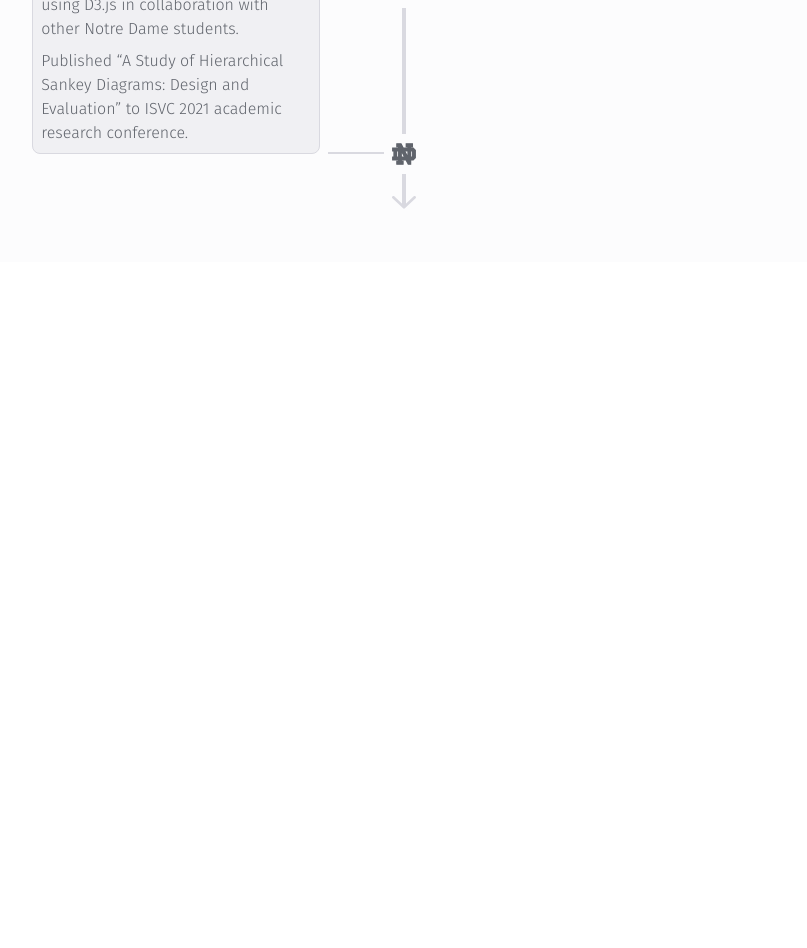
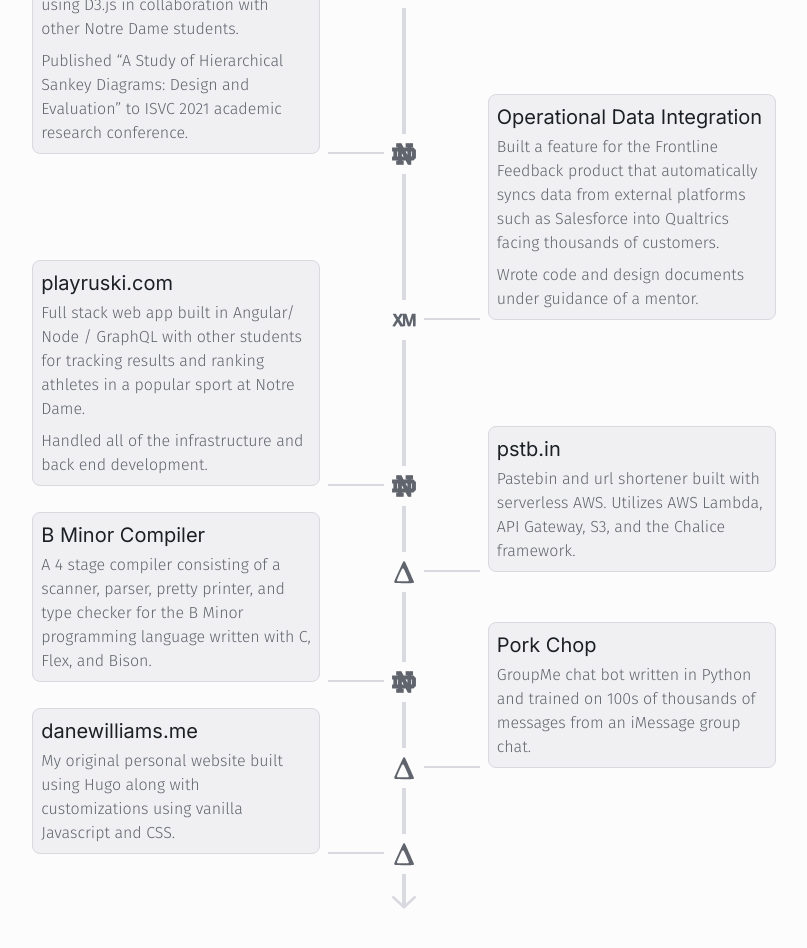
Before and after one commit to danerwilliams/danewilliams.com, a Next.js app: page /projects in a window 1280 px wide. Shown: the part 1360-2308 px from the top of the page, without its empty margins (236-1043 px from the left). Before the commit the page ends 1622 px from the top, so only its background shows below. Built offline with nearby package versions, Linux system fonts and the light colour scheme.

Commit message:
Added more projects to data

```diff
--- a/content/projects/timeline-projects.ts
+++ b/content/projects/timeline-projects.ts
@@ -71,4 +71,54 @@ export const TimelineProjects: Omit<
     secondaryDescription:
       'Published “A Study of Hierarchical Sankey Diagrams: Design and Evaluation” to ISVC 2021 academic research conference.',
   },
+  {
+    name: 'Operational Data Integration',
+    organization: 'qualtrics',
+    date: new Date('2021-08-01'),
+    description:
+      'Built a feature for the Frontline Feedback product that automatically syncs data from external platforms such as Salesforce into Qualtrics facing thousands of customers.',
+    secondaryDescription:
+      'Wrote code and design documents under guidance of a mentor.',
+  },
+  {
+    name: 'playruski.com',
+    organization: 'nd',
+    url: 'https://github.com/coderquad/ruski',
+    date: new Date('2021-05-01'),
+    description:
+      'Full stack web app built in Angular/ Node / GraphQL with other students for tracking results and ranking athletes in a popular sport at Notre Dame.',
+    secondaryDescription:
+      'Handled all of the infrastructure and back end development.',
+  },
+  {
+    name: 'pstb.in',
+    organization: 'personal',
+    url: 'https://github.com/danerwilliams/pstb.in',
+    date: new Date('2020-12-01'),
+    description:
+      'Pastebin and url shortener built with serverless AWS. Utilizes AWS Lambda, API Gateway, S3, and the Chalice framework.',
+  },
+  {
+    name: 'B Minor Compiler',
+    organization: 'nd',
+    date: new Date('2020-11-01'),
+    description:
+      'A 4 stage compiler consisting of a scanner, parser, pretty printer, and type checker for the B Minor programming language written with C, Flex, and Bison.',
+  },
+  {
+    name: 'Pork Chop',
+    organization: 'personal',
+    url: 'https://github.com/danerwilliams/pork-chop',
+    date: new Date('2020-05-01'),
+    description:
+      'GroupMe chat bot written in Python and trained on 100s of thousands of messages from an iMessage group chat.',
+  },
+  {
+    name: 'danewilliams.me',
+    organization: 'personal',
+    url: 'https://github.com/danerwilliams/danewilliams.me',
+    date: new Date('2020-04-01'),
+    description:
+      'My original personal website built using Hugo along with customizations using vanilla Javascript and CSS.',
+  },
 ];
```
